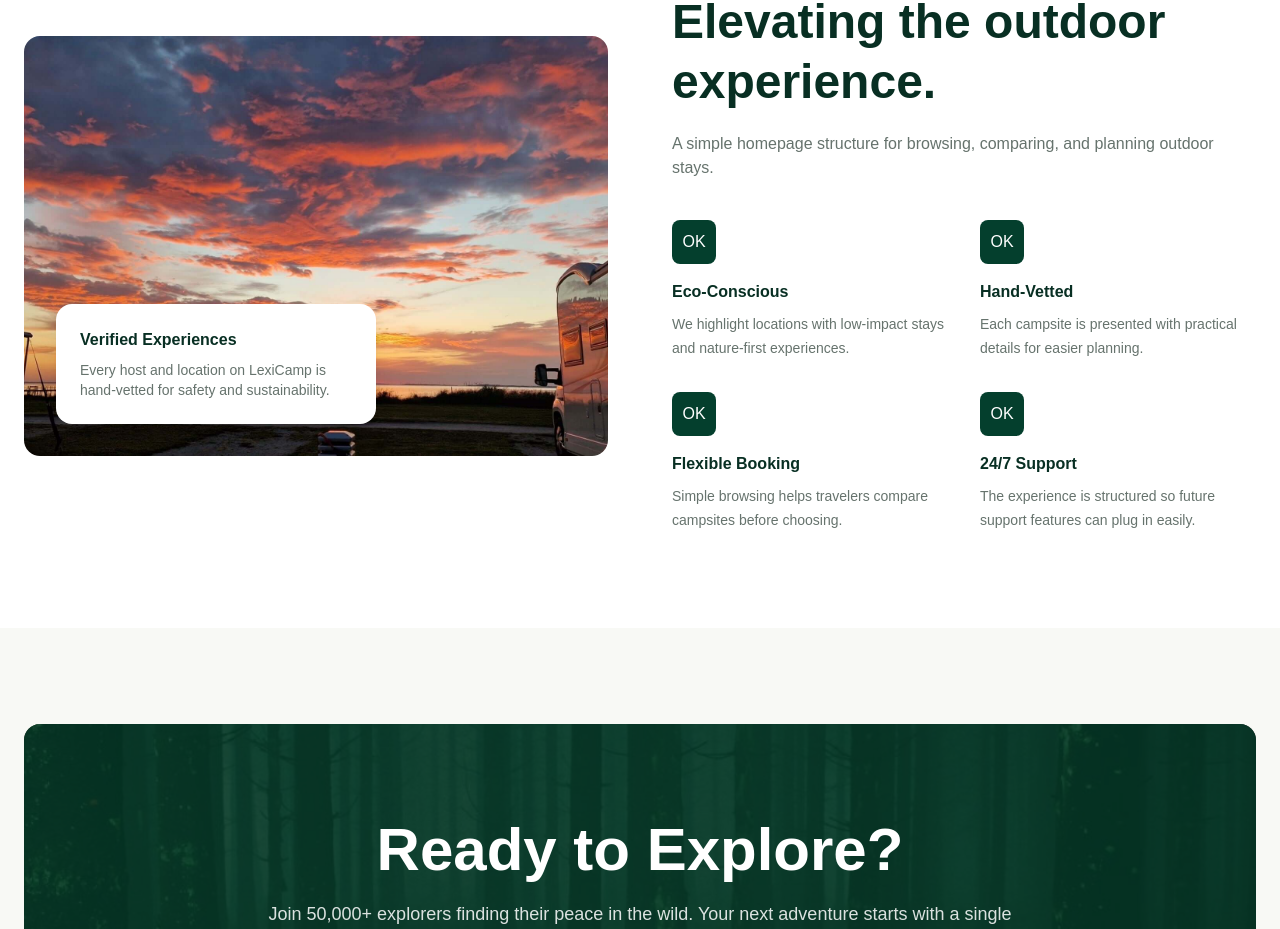
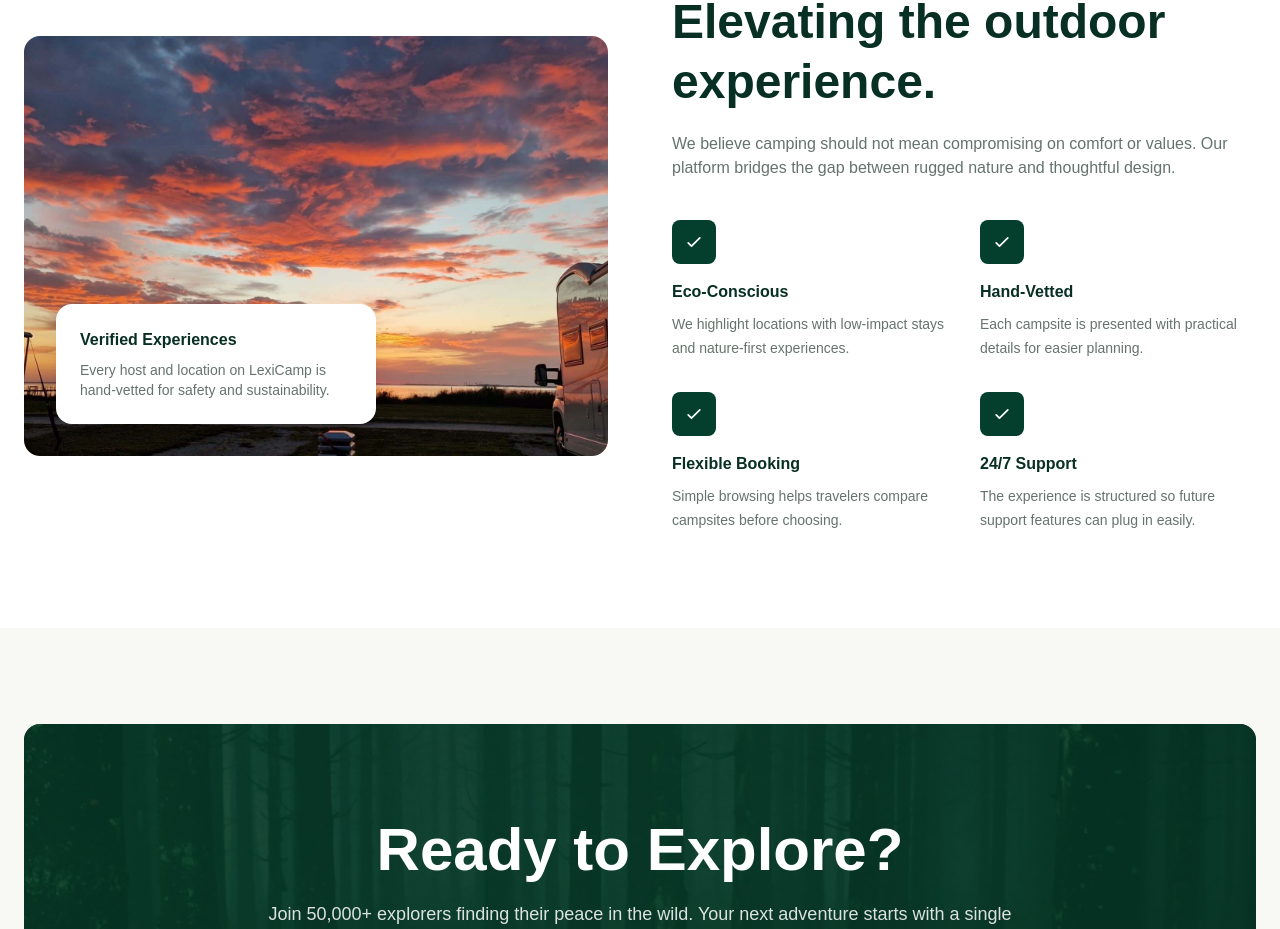
Before and after one commit to aLexicon99/LexiCamp-Booking, a Next.js app: page / in a window 1280 px wide. Shown: the part 1580-2509 px from the top of the page. Built offline with nearby package versions, Linux system fonts and the light colour scheme.

Commit message:
Address homepage review copy updates

```diff
--- a/app/page.js
+++ b/app/page.js
@@ -84,7 +84,8 @@ export default function Home() {
                 Verified Experiences
               </h3>
               <p className="mt-2 text-sm text-[#66736d]">
-                Every host and location on LexiCamp is hand-vetted for safety and sustainability.
+                Every host and location on LexiCamp is hand-vetted for safety
+                and sustainability.
               </p>
             </div>
           </div>
@@ -97,15 +98,29 @@ export default function Home() {
               Elevating the outdoor experience.
             </h2>
             <p className="mt-5 max-w-2xl text-[#66736d]">
-              A simple homepage structure for browsing, comparing, and planning
-              outdoor stays.
+              We believe camping should not mean compromising on comfort or
+              values. Our platform bridges the gap between rugged nature and
+              thoughtful design.
             </p>
 
             <div className="mt-10 grid gap-8 sm:grid-cols-2">
               {benefits.map((benefit) => (
                 <div key={benefit.title}>
                   <div className="mb-4 flex h-11 w-11 items-center justify-center rounded-md bg-[#043f2d] text-white">
-                    OK
+                    <svg
+                      aria-hidden="true"
+                      className="h-5 w-5"
+                      fill="none"
+                      viewBox="0 0 24 24"
+                      stroke="currentColor"
+                      strokeWidth="2"
+                    >
+                      <path
+                        strokeLinecap="round"
+                        strokeLinejoin="round"
+                        d="m5 13 4 4L19 7"
+                      />
+                    </svg>
                   </div>
                   <h3 className="font-extrabold">{benefit.title}</h3>
                   <p className="mt-2 text-sm leading-6 text-[#66736d]">
@@ -126,7 +141,8 @@ export default function Home() {
               Ready to Explore?
             </h2>
             <p className="mt-5 text-lg text-white/85">
-              Join 50,000+ explorers finding their peace in the wild. Your next adventure starts with a single click.
+              Join 50,000+ explorers finding their peace in the wild. Your next
+              adventure starts with a single click.
             </p>
             <div className="mt-9 flex flex-col justify-center gap-4 sm:flex-row">
               <Link
```
